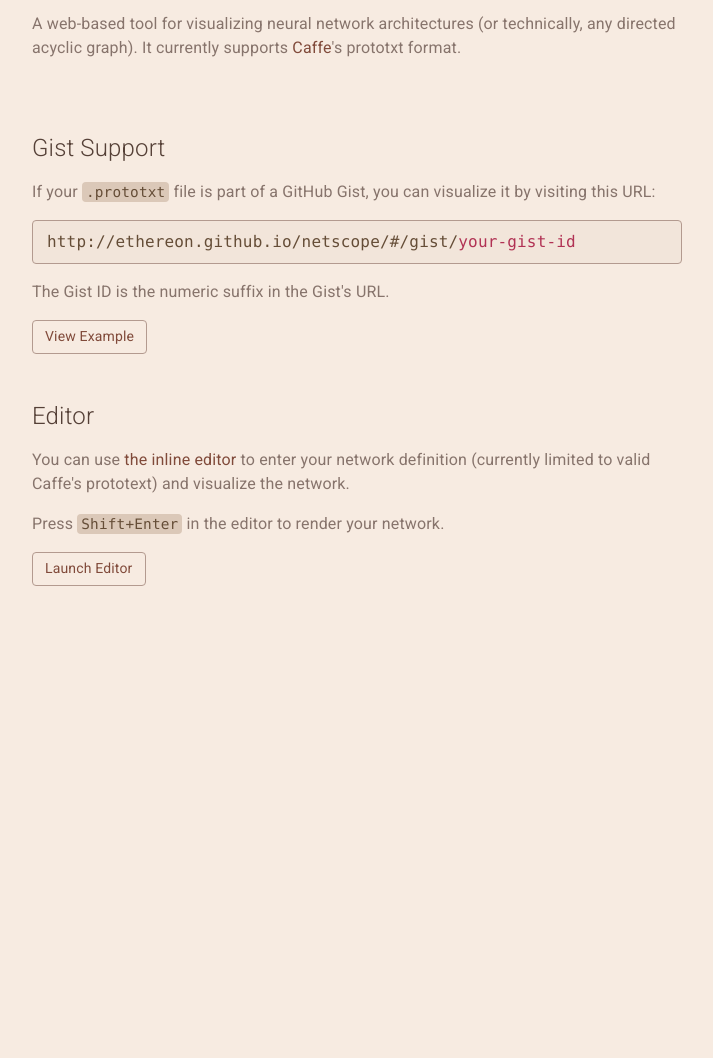
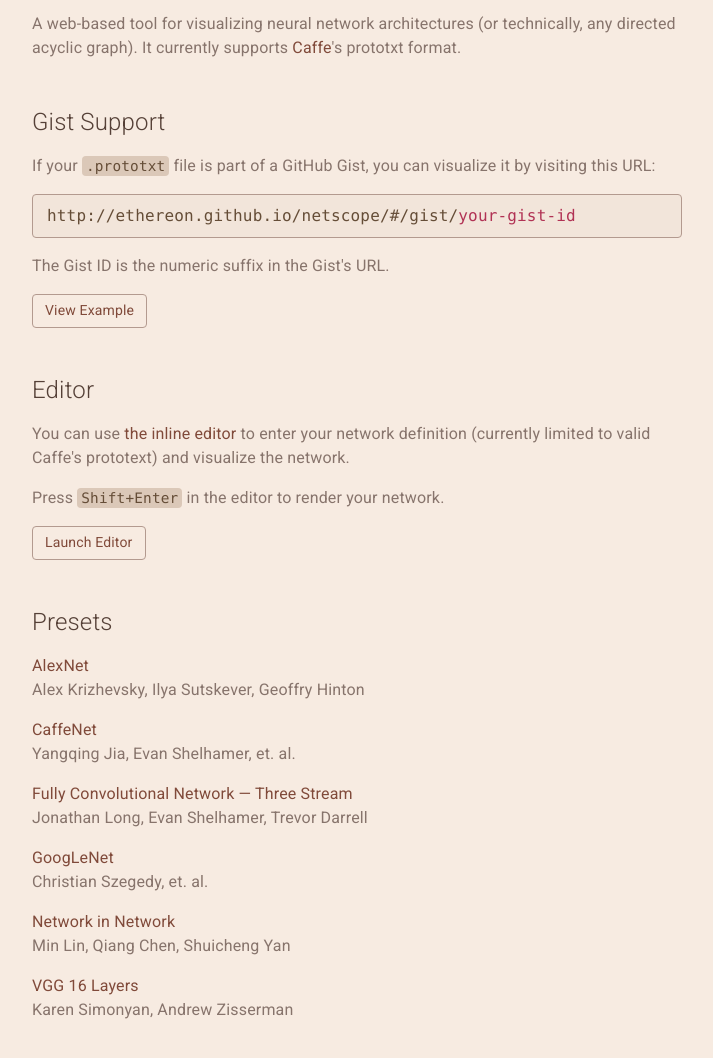
Before and after one commit to ethereon/netscope, a plain HTML site: page quickstart.html in a window 1280 px wide. Shown: the part 58-1116 px from the top of the page, without its empty margins (283-996 px from the left). Before the commit the page ends 800 px from the top, so only its background shows below. Drawn offline with Linux system fonts and the light colour scheme.

Commit message:
Added presets

```diff
--- a/assets/css/doc.css
+++ b/assets/css/doc.css
@@ -10,10 +10,6 @@
 h1, h2, h3 {
     color: #554037;
     font-weight: 300;
-}
-
-.app-title {
-    padding-bottom:10px;
 }
 
 .container {
--- a/quickstart.html
+++ b/quickstart.html
@@ -7,7 +7,7 @@
     <link rel="stylesheet" href="assets/css/doc.css">
 </head>
 <body>
-    <div class="container app-title">
+    <div class="container">
         <h1>Netscope</h1>
         <p>A web-based tool for visualizing neural network architectures (or technically, any directed acyclic graph). It currently supports <a href="http://caffe.berkeleyvision.org/">Caffe</a>'s prototxt format.</p>
     </div>
@@ -16,13 +16,40 @@
         <p>If your <code>.prototxt</code> file is part of a GitHub Gist, you can visualize it by visiting this URL:</p>
         <div class="code-box">http://ethereon.github.io/netscope/#/gist/<span class="highlight">your-gist-id</span></div>
         <p>The Gist ID is the numeric suffix in the Gist's URL.</p>
-        <a href="/netscope/#/gist/e65799e70358c6782b1b" class="btn">View Example</a>
+        <a href="./#/gist/e65799e70358c6782b1b" class="btn">View Example</a>
     </div>
     <div class="container">
         <h2>Editor</h2>
-        <p>You can use <a href="/netscope/#/editor">the inline editor</a> to enter your network definition (currently limited to valid Caffe's prototext) and visualize the network.</p>
+        <p>You can use <a href="./#/editor">the inline editor</a> to enter your network definition (currently limited to valid Caffe's prototext) and visualize the network.</p>
         <p>Press <code>Shift+Enter</code> in the editor to render your network.</p>
-        <a href="/netscope/#/editor" class="btn">Launch Editor</a>
+        <a href="./#/editor" class="btn">Launch Editor</a>
+    </div>
+    <div class="container">
+        <h2>Presets</h2>
+        <div class="preset">
+            <a href="./#/preset/alexnet">AlexNet</a>
+            <div class="authors">Alex Krizhevsky, Ilya Sutskever, Geoffry Hinton</p></div>
+        </div>
+        <div class="preset">
+            <a href="./#/preset/caffenet">CaffeNet</a>
+            <div class="authors">Yangqing Jia, Evan Shelhamer, et. al.</p></div>
+        </div>
+        <div class="preset">
+            <a href="./#/preset/fcn-8s-pascal">Fully Convolutional Network &mdash; Three Stream</a>
+            <div class="authors">Jonathan Long, Evan Shelhamer, Trevor Darrell</p></div>
+        </div>
+        <div class="preset">
+            <a href="./#/preset/googlenet">GoogLeNet</a>
+            <div class="authors">Christian Szegedy, et. al.</p></div>
+        </div>
+        <div class="preset">
+            <a href="./#/preset/nin">Network in Network</a>
+            <div class="authors">Min Lin, Qiang Chen, Shuicheng Yan</p></div>
+        </div>
+        <div class="preset">
+            <a href="./#/preset/vgg-16">VGG 16 Layers</a>
+            <div class="authors">Karen Simonyan, Andrew Zisserman</p></div>
+        </div>
     </div>
 </body>
 </html>
--- a/src/netscope.coffee
+++ b/src/netscope.coffee
@@ -45,6 +45,7 @@
     routes =
         '/gist/:gistID' : makeLoader Source.fromGist
         '/url/(.+)'     : makeLoader Source.fromURL
+        '/preset/:name' : makeLoader Source.fromPreset
         '/editor(/?)'   : showEditor
         '/doc'          : showDocumentation
     router = Router(routes)
--- a/src/source.coffee
+++ b/src/source.coffee
@@ -28,3 +28,7 @@
     $.ajax
         url: url
         success: -> callback fromProtoText data
+
+exports.fromPreset = (name, callback) ->
+    $.get './presets/'+name+'.prototxt', (data) ->
+        callback fromProtoText data
```
Also changed, not shown: assets/js/netscope.js (+7 -0 lines), 6 other files.
